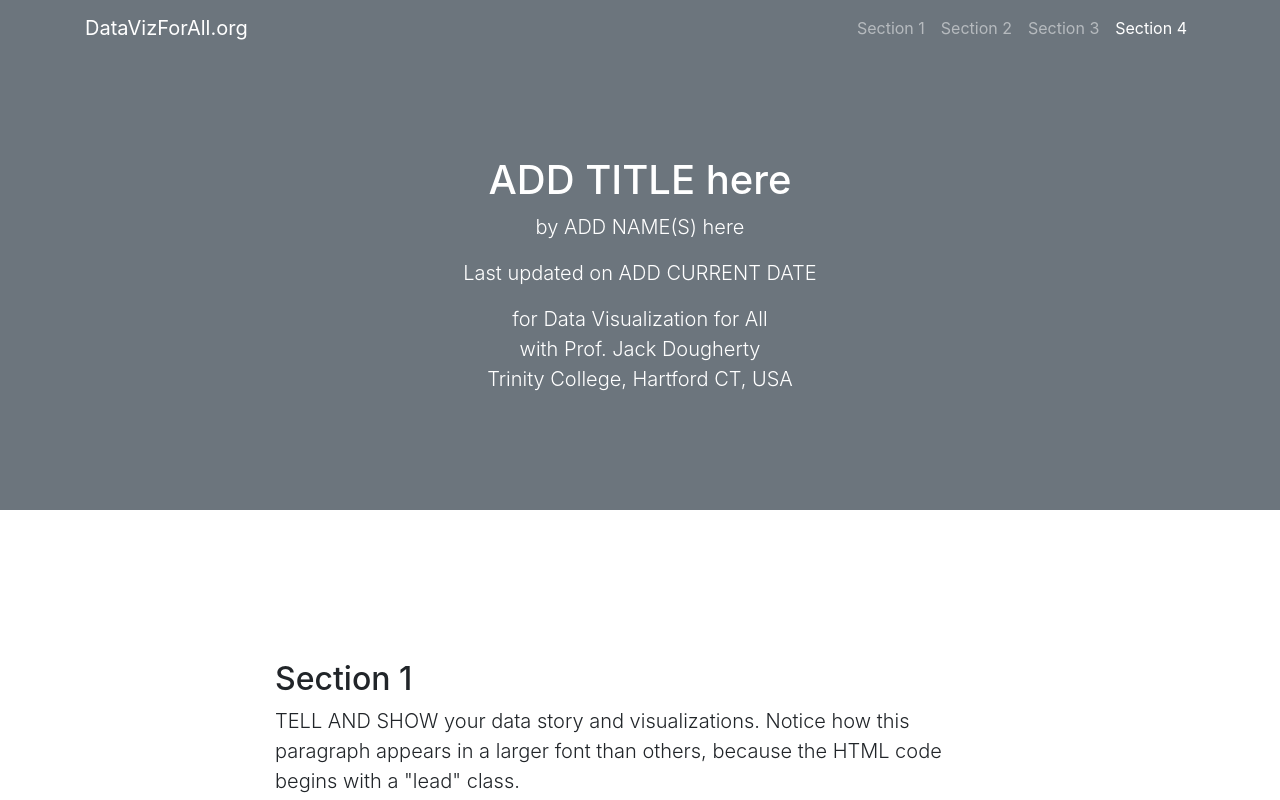
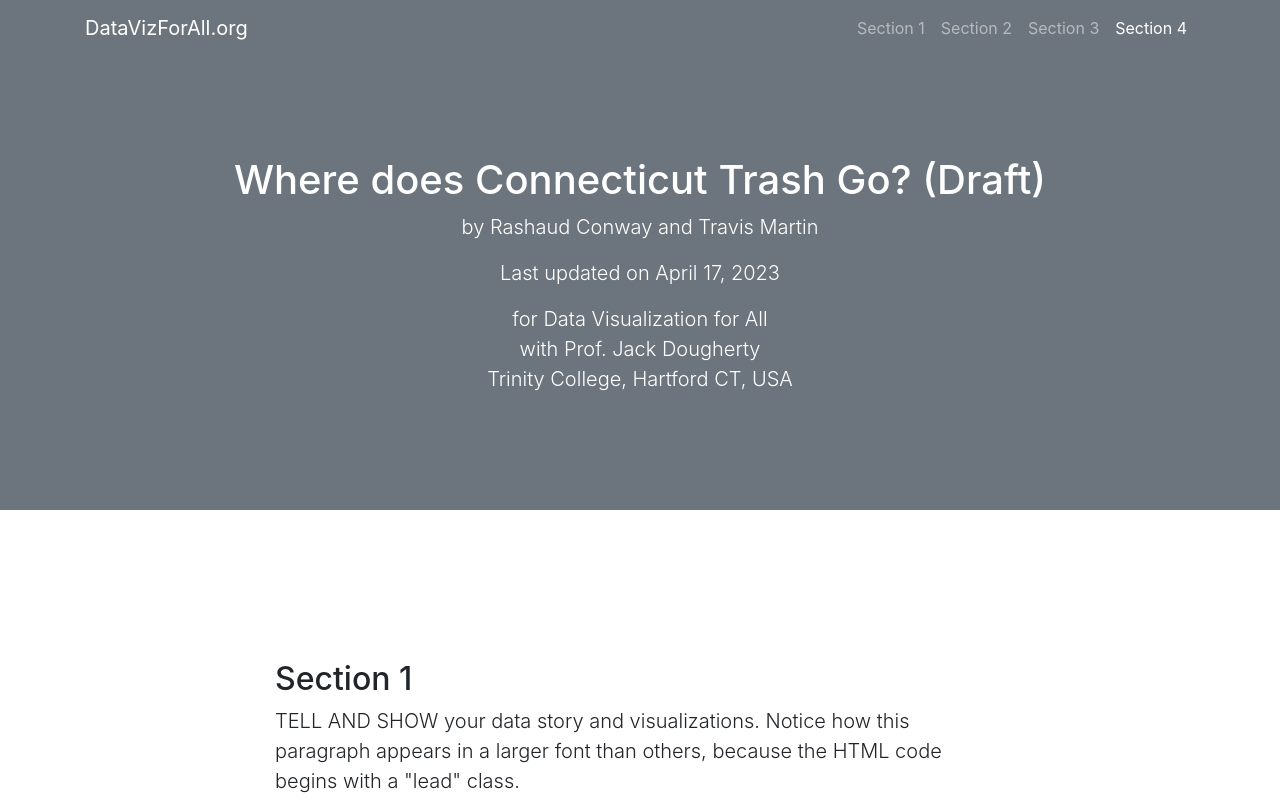
Before and after one commit to RashaudConway23/dataviz-story-template, a plain HTML site: page index.html in a window 1280 px wide. Shown: the top 800 px of the page. Drawn offline with nearby package versions, Linux system fonts and the light colour scheme.

Commit message:
Update index.html

```diff
--- a/index.html
+++ b/index.html
@@ -53,9 +53,9 @@
 
   <header class="bg-secondary text-white">
     <div class="container text-center">
-      <h1>ADD TITLE here</h1>
-      <p class="lead">by ADD NAME(S) here</p>
-      <p class="lead">Last updated on ADD CURRENT DATE</p>
+      <h1>Where does Connecticut Trash Go? (Draft)</h1>
+      <p class="lead">by Rashaud Conway and Travis Martin</p>
+      <p class="lead">Last updated on April 17, 2023</p>
       <p class="lead">for Data Visualization for All</br>with Prof. Jack Dougherty</br>Trinity College, Hartford CT, USA</p>
     </div>
   </header>
```
